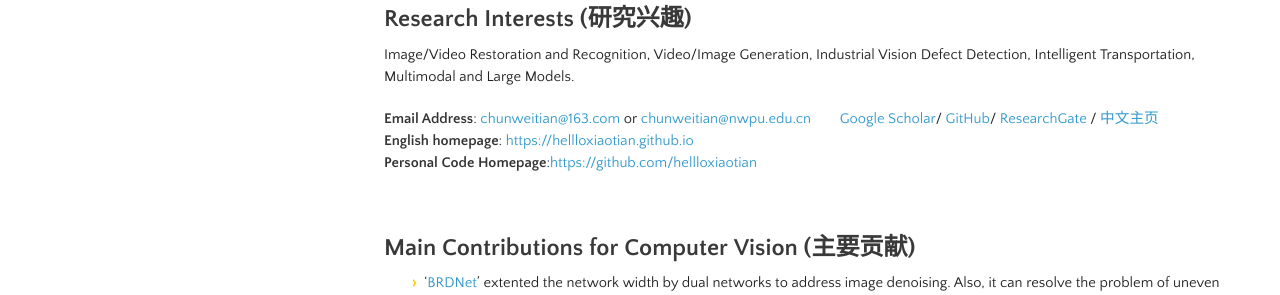
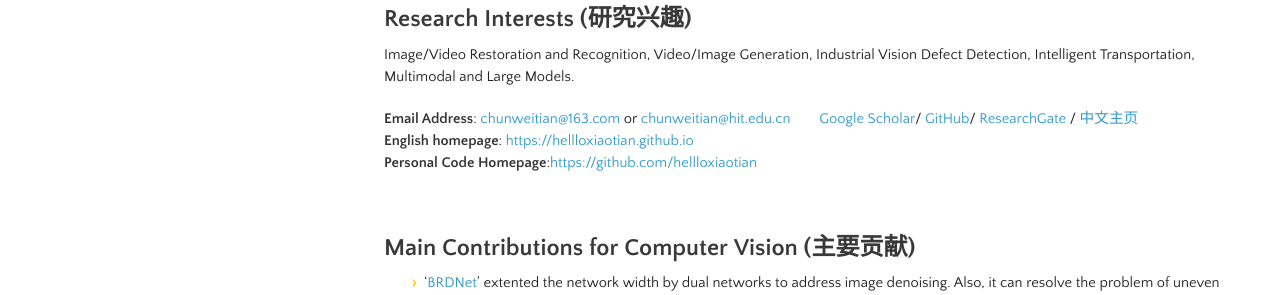
Before and after one commit to hellloxiaotian/hellloxiaotian.github.io, a Jekyll site: the page built from index.md, in a window 1280 px wide and 900 px high, scrolled down 1117 px. Shown: the part 149-444 px from the top of the window. Built offline with Jekyll 4.4.1, drawn with Linux system fonts in a browser that asks for light colours; nearby versions of some CDN libraries; our own code applies the rules of GitHub Pages for plain Markdown files; the repository's description, which GitHub fills in, is left out.

Commit message:
Update index.md

```diff
--- a/index.md
+++ b/index.md
@@ -27,7 +27,7 @@
 
 Image/Video Restoration and Recognition, Video/Image Generation, Industrial Vision Defect Detection, Intelligent Transportation, Multimodal and Large Models.
 
-**Email Address**: [chunweitian@163.com](mailto:chunweitian@163.com) or [chunweitian@nwpu.edu.cn](mailto:chunweitian@nwpu.edu.cn) &nbsp; &nbsp;&nbsp; &nbsp;   [Google Scholar](https://scholar.google.com.hk/citations?hl=zh-CN&view_op=list_works&gmla=AJsN-F6Z9paElRVrB57ZE6jnc1sux0rOfl5ysETTVs5VvLqZc5FF-Gm_3ARkrv5EJVY9rb7jb5nIL_QosJ4fRH_yADHx6aEJvmJtaAHLlgwndKsuFIAJGVI&user=XGDP6QwAAAAJ)/ [GitHub](https://www.google.com/url?q=https%3A%2F%2Fgithub.com%2Fhellloxiaotian&sa=D&sntz=1&usg=AFQjCNHNxUH6jjCswBQHRvflSJS7687TIg)/ [ResearchGate](https://www.google.com/url?q=https%3A%2F%2Fwww.researchgate.net%2Fprofile%2FChunwei_Tian%3Fev%3Dhdr_xprf%26_sg%3DI19Smn8Fj7YcKeCtPZJ9f4Q3ttDzpqWpqz-fn_2AvvBGcIigq2wlIt2rDW96FBtI1bHBptRVZgEEZII8TU3jJzly&sa=D&sntz=1&usg=AFQjCNFljCUnvWlIx42EZTjjFe5Fl9K3mg) / [中文主页](https://teacher.nwpu.edu.cn/chunweitian.html)<br>
+**Email Address**: [chunweitian@163.com](mailto:chunweitian@163.com) or [chunweitian@hit.edu.cn](mailto:chunweitian@hit.edu.cn) &nbsp; &nbsp;&nbsp; &nbsp;   [Google Scholar](https://scholar.google.com.hk/citations?hl=zh-CN&view_op=list_works&gmla=AJsN-F6Z9paElRVrB57ZE6jnc1sux0rOfl5ysETTVs5VvLqZc5FF-Gm_3ARkrv5EJVY9rb7jb5nIL_QosJ4fRH_yADHx6aEJvmJtaAHLlgwndKsuFIAJGVI&user=XGDP6QwAAAAJ)/ [GitHub](https://www.google.com/url?q=https%3A%2F%2Fgithub.com%2Fhellloxiaotian&sa=D&sntz=1&usg=AFQjCNHNxUH6jjCswBQHRvflSJS7687TIg)/ [ResearchGate](https://www.google.com/url?q=https%3A%2F%2Fwww.researchgate.net%2Fprofile%2FChunwei_Tian%3Fev%3Dhdr_xprf%26_sg%3DI19Smn8Fj7YcKeCtPZJ9f4Q3ttDzpqWpqz-fn_2AvvBGcIigq2wlIt2rDW96FBtI1bHBptRVZgEEZII8TU3jJzly&sa=D&sntz=1&usg=AFQjCNFljCUnvWlIx42EZTjjFe5Fl9K3mg) / [中文主页](https://teacher.nwpu.edu.cn/chunweitian.html)<br>
 **English homepage**: [https://hellloxiaotian.github.io](https://hellloxiaotian.github.io)<br>
 **Personal Code Homepage**:[https://github.com/hellloxiaotian](https://github.com/hellloxiaotian)<br>
 
```
